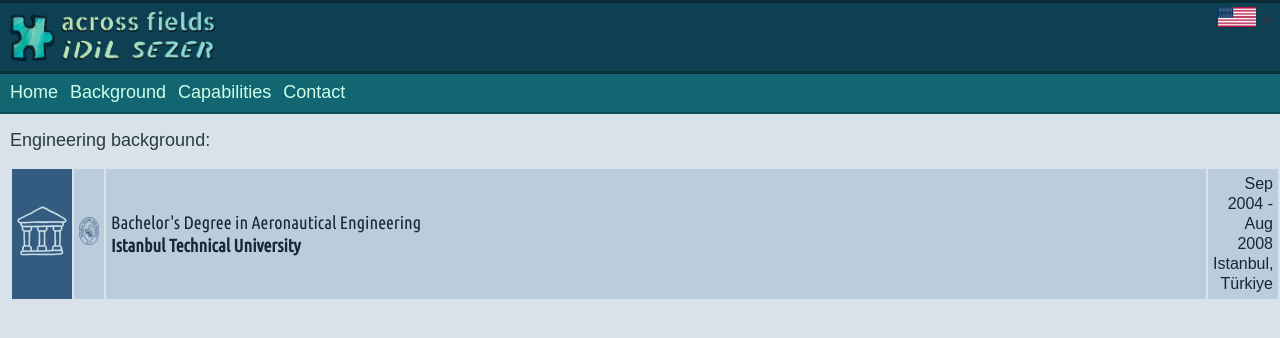
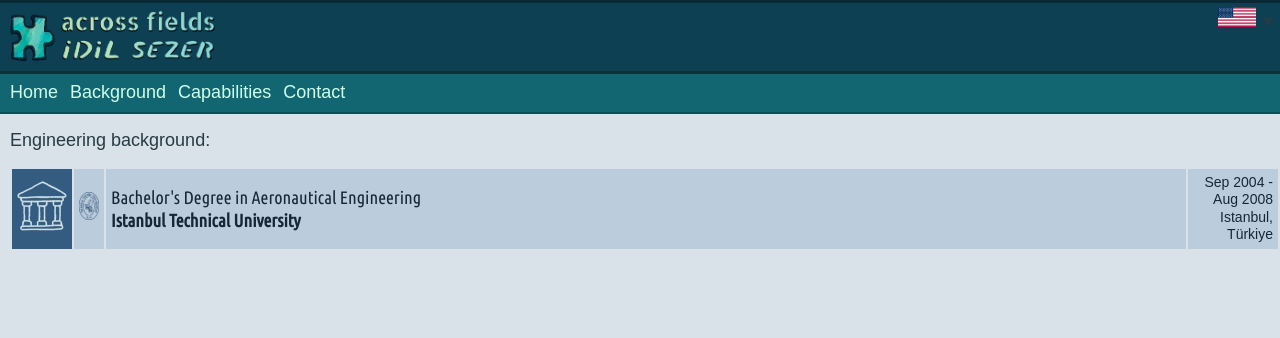
Before and after one commit to acrossfields/idilsezer, a Jekyll site: the page built from en/background.md, in a window 1280 px wide. Shown: the top 338 px of the page. Built offline with Jekyll 4.4.1, drawn with Linux system fonts in a browser that asks for light colours; some web fonts are replaced.

Commit message:
Update style.scss

```diff
--- a/assets/css/style.scss
+++ b/assets/css/style.scss
@@ -171,7 +171,7 @@ table {
 .table-bgheader td:nth-child(4) {
   text-align: right;
   vertical-align: middle;
-  width: 60px;
+  width: 80px;
   font-family: 'Ysabeau', sans-serif;
-  font-size: 16px;
+  font-size: 14px;
 }
```
